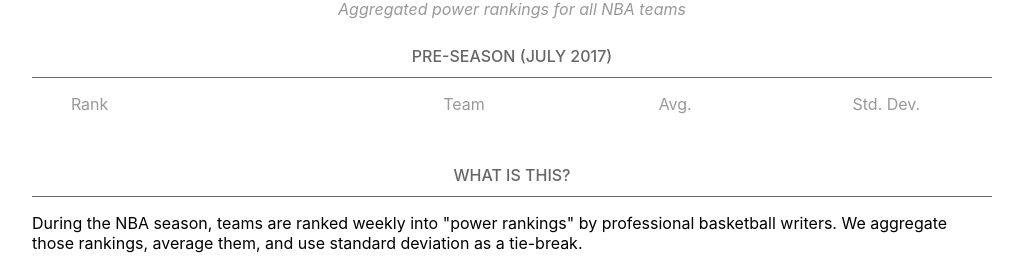
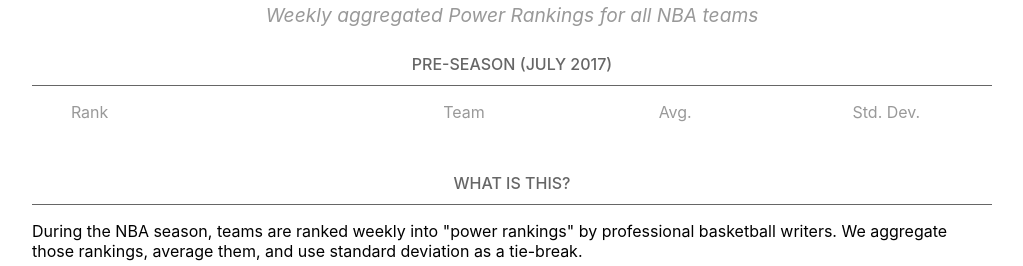
Before and after one commit to dariusz/nbapr, a website: page src/index.html in a window 1280 px wide. Shown: the part 102-368 px from the top of the page, without its empty margins (128-1151 px from the left). Drawn offline with Linux system fonts and the light colour scheme.

Commit message:
Improving use of headings for SEO

```diff
--- a/src/css/index.css
+++ b/src/css/index.css
@@ -18,7 +18,9 @@
 	margin-right: auto;
 }
 
-.header span {
+.header h2 {
+	font-size: 1.2em;
+	font-weight: normal;
 	font-style: italic;
 }
 
--- a/src/index.html
+++ b/src/index.html
@@ -18,7 +18,7 @@
 	<div class="container">
 		<header class="header">
 			<h1>#NBAAPR</h1>
-			<span>Aggregated power rankings for all NBA teams</span>
+			<h2>Weekly aggregated Power Rankings for all NBA teams</h2>
 		</header>
 		<div class="content">
 			<div class="dates blockheading">Pre-Season (July 2017)</div>
```
